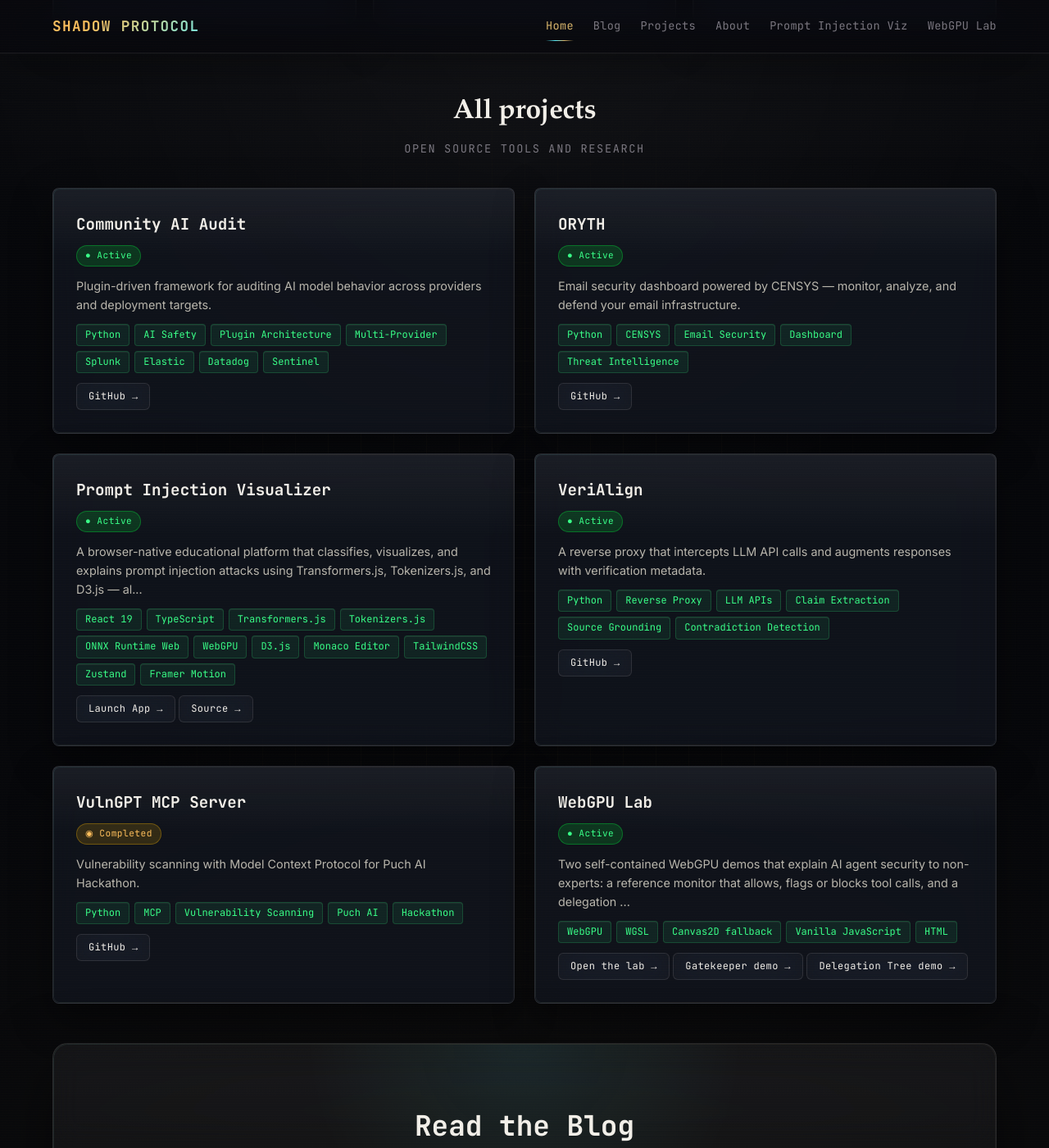
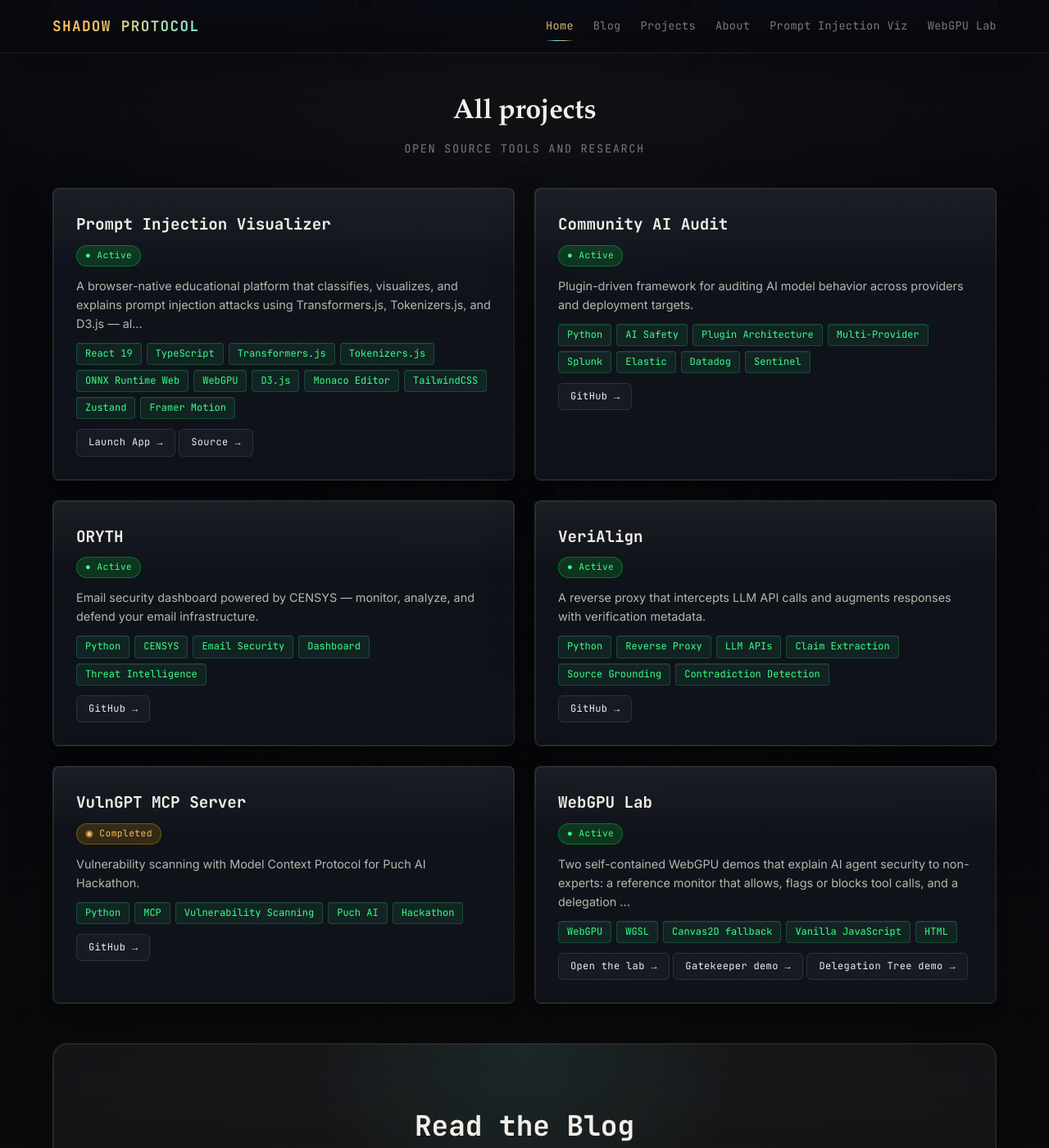
Before and after one commit to Anandhasasidharan/xplorertech00.github.io, a Jekyll site: the page built from index.html, in a window 1280 px wide and 1400 px high, scrolled down 2768 px. Shown: the whole window at 82% size. Built offline with Jekyll 4.4.1, drawn with Linux system fonts in a browser that asks for light colours; some of the changed text lies outside the part shown.

Commit message:
feat(site): lead with the Prompt Injection Visualizer
- Featured work: the Prompt Injection Visualizer is now the first card and
  takes the large card slot; VeriAlign, Community AI Audit, ORYTH and the
  WebGPU Lab keep their existing text, links and relative order
- All projects: the collection is rendered with the Prompt Injection
  Visualizer pinned first, every other project unchanged

```diff
--- a/index.html
+++ b/index.html
@@ -90,7 +90,19 @@
   </div>
 
   <div class="featured-grid">
-    <a class="spotlight-card spotlight-card--large" href="{{ '/projects/verialign/' | relative_url }}">
+    <a class="spotlight-card spotlight-card--large" href="{{ '/prompt-injection-viz/' | relative_url }}">
+      <span class="spotlight-label">Research / explainability</span>
+      <h3>Prompt Injection Visualizer</h3>
+      <p class="spotlight-lede">A browser-native educational platform that classifies prompt injection attacks using Transformers.js, Tokenizers.js, and D3.js — all running locally via WebGPU.</p>
+      <div class="spotlight-meta">
+        <span>Transformers.js</span>
+        <span>WebGPU</span>
+        <span>D3.js</span>
+        <span>ONNX Runtime</span>
+      </div>
+    </a>
+
+    <a class="spotlight-card" href="{{ '/projects/verialign/' | relative_url }}">
       <span class="spotlight-label">Proxy / verification</span>
       <h3>VeriAlign</h3>
       <p class="spotlight-lede">Turns LLM API traffic into verified responses with claim grounding, contradiction checks, and confidence metadata.</p>
@@ -120,18 +132,6 @@
         <span>CENSYS</span>
         <span>Threat intel</span>
         <span>Email posture</span>
-      </div>
-    </a>
-
-    <a class="spotlight-card" href="{{ '/prompt-injection-viz/' | relative_url }}">
-      <span class="spotlight-label">Research / explainability</span>
-      <h3>Prompt Injection Visualizer</h3>
-      <p class="spotlight-lede">A browser-native educational platform that classifies prompt injection attacks using Transformers.js, Tokenizers.js, and D3.js — all running locally via WebGPU.</p>
-      <div class="spotlight-meta">
-        <span>Transformers.js</span>
-        <span>WebGPU</span>
-        <span>D3.js</span>
-        <span>ONNX Runtime</span>
       </div>
     </a>
 
@@ -193,7 +193,14 @@
 </div>
 
 <section class="projects-grid">
-  {% for project in site.projects %}
+  {%- comment -%}
+    Prompt Injection Visualizer first, every other project in its existing
+    order (the collection is otherwise left untouched).
+  {%- endcomment -%}
+  {% assign pinned = site.projects | where: "slug", "prompt-injection-viz" %}
+  {% assign rest = site.projects | where_exp: "project", "project.slug != 'prompt-injection-viz'" %}
+  {% assign ordered_projects = pinned | concat: rest %}
+  {% for project in ordered_projects %}
   <div class="project-card">
     <h2>
       <a href="{{ project.url | relative_url }}">{{ project.title }}</a>
```
